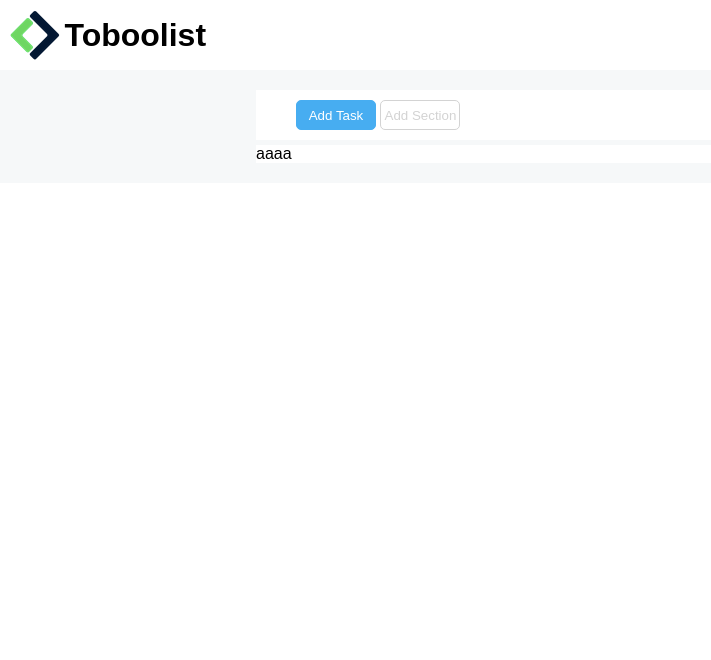
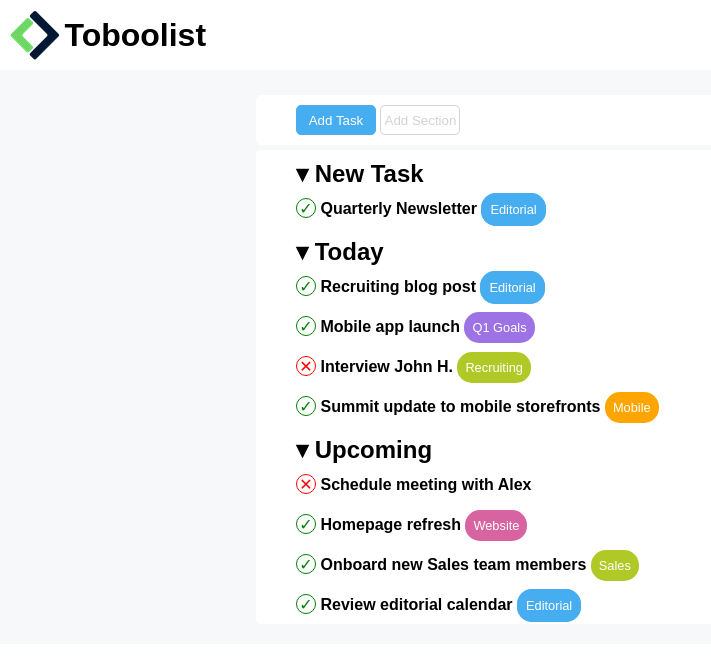
Before and after one commit to AleScla/html-css-toboolist, a plain HTML site: page index.html in a window 1280 px wide. Shown: the whole page, without its empty margins (0-711 px from the left). Drawn offline with Linux system fonts and the light colour scheme.

Commit message:
Esercizio completato

```diff
--- a/css/style.css
+++ b/css/style.css
@@ -26,24 +26,37 @@ button{
     width:80px;
     height:30px;
     border-radius:5px;
+    color:white;
+}
 
+h4{
+    display:inline-block;
 }
-nav{
-    padding:10px 40px;
-    margin-bottom:5px;
+
+h2{
+    padding-bottom:10px;
 }
+
+
 /* SPECIFIC */
+
+.row{
+    padding-top:20px;
+}
 
 .container{
     width:60%;
     background-color:white;
     margin:auto;
+    border-radius:5px;
+    margin-top:5px;
+    padding:10px 40px;
 }
 
 .lightblue{
     background-color:#47ADF1;
     border:1px solid #47ADF1;
-    color:white;
+
 }
 
 #greytext{
@@ -51,3 +64,50 @@ nav{
     color:lightgrey;
     border:1px solid lightgrey;
 }
+
+.circle{
+    width:20px;
+    height:20px;
+    border: 1px solid black;
+    border-radius:50%;
+    text-align:center;
+    line-height:20px;
+    display:inline-block;
+}
+
+.check{
+    border-color:green;
+    color:green;
+}
+
+.cross{
+    border-color:red;
+    color:red;
+}
+
+.description{
+    border-radius:15px;
+    padding:8px;
+    font-size:0.8rem;
+    color:white;
+}
+
+.purple{
+    background-color:#9C72E4;
+}
+
+.green{
+    background-color:#64C0A9;
+}
+
+.orange{
+    background-color:orange;
+}
+
+.fucsia{
+    background-color:#D863A1;
+}
+
+.green{
+    background-color:#B0C926;
+}
--- a/index.html
+++ b/index.html
@@ -16,15 +16,77 @@
         <!-- fine header -->
         <!-- inizio main -->
         <main>
+            <section> <!--sezione pulsanti utili-->
                 <div class="container">
                     <nav>
                         <button class="lightblue">Add Task</button>
                         <button id="greytext">Add Section</button>
                     </nav>
                 </div>
+            </section>
+
+            <section> <!--sezione tasks aggiunte-->
                 <div class="container">
-                aaaa
+                    <!-- sezione new task -->
+                    <h2>&blacktriangledown; New Task</h2>
+                    <div class="circle check">&check;</div>
+                    <h4>Quarterly Newsletter</h4>
+                    <span class="lightblue description">Editorial</span>
+
+                    <!-- sezione today -->
+                    <div class="new-section row">
+                        <h2>&blacktriangledown; Today</h2>
+                        <div class="circle check">&check;</div>
+                        <h4>Recruiting blog post</h4>
+                        <span class="lightblue description">Editorial</span>
                     </div>
+
+                    <div class="row">
+                        <div class="circle check">&check;</div>
+                        <h4>Mobile app launch</h4>
+                        <span class="purple description">Q1 Goals</span>
+                    </div>
+
+                    <div class="row">
+                        <div class="circle cross">&#10005;</div>
+                        <h4>Interview John H.</h4>
+                        <span class="green description">Recruiting</span>
+                    </div>
+
+                    <div class="row">
+                        <div class="circle check">&check;</div>
+                        <h4>Summit update to mobile storefronts</h4>
+                        <span class="orange description">Mobile</span>
+                    </div>
+
+                    <!-- sezione upcoming -->
+                    <div class="row">
+                        <h2>&blacktriangledown; Upcoming</h2>
+                        <div class="circle cross">&#10005;</div>
+                        <h4>Schedule meeting with Alex</h4>
+                    </div>
+                    <div class="row">
+                        <div class="circle check">&check;</div>
+                        <h4>Homepage refresh</h4>
+                        <span class="fucsia description">Website</span>
+                    </div>
+                    <div class="row">
+                        <div class="circle check">&check;</div>
+                        <h4>Onboard new Sales team members</h4>
+                        <span class="green description">Sales</span>
+                    </div>
+                    <div class="row">
+                        <div class="circle check">&check;</div>
+                        <h4>Review editorial calendar</h4>
+                        <span class="lightblue description">Editorial</span>
+                    </div>
+
+                </div>
+
+            </section>
+
+
+
 
         </main>
         <!-- fine main -->
```
Lines whose indentation alone changed are shown as unchanged.
